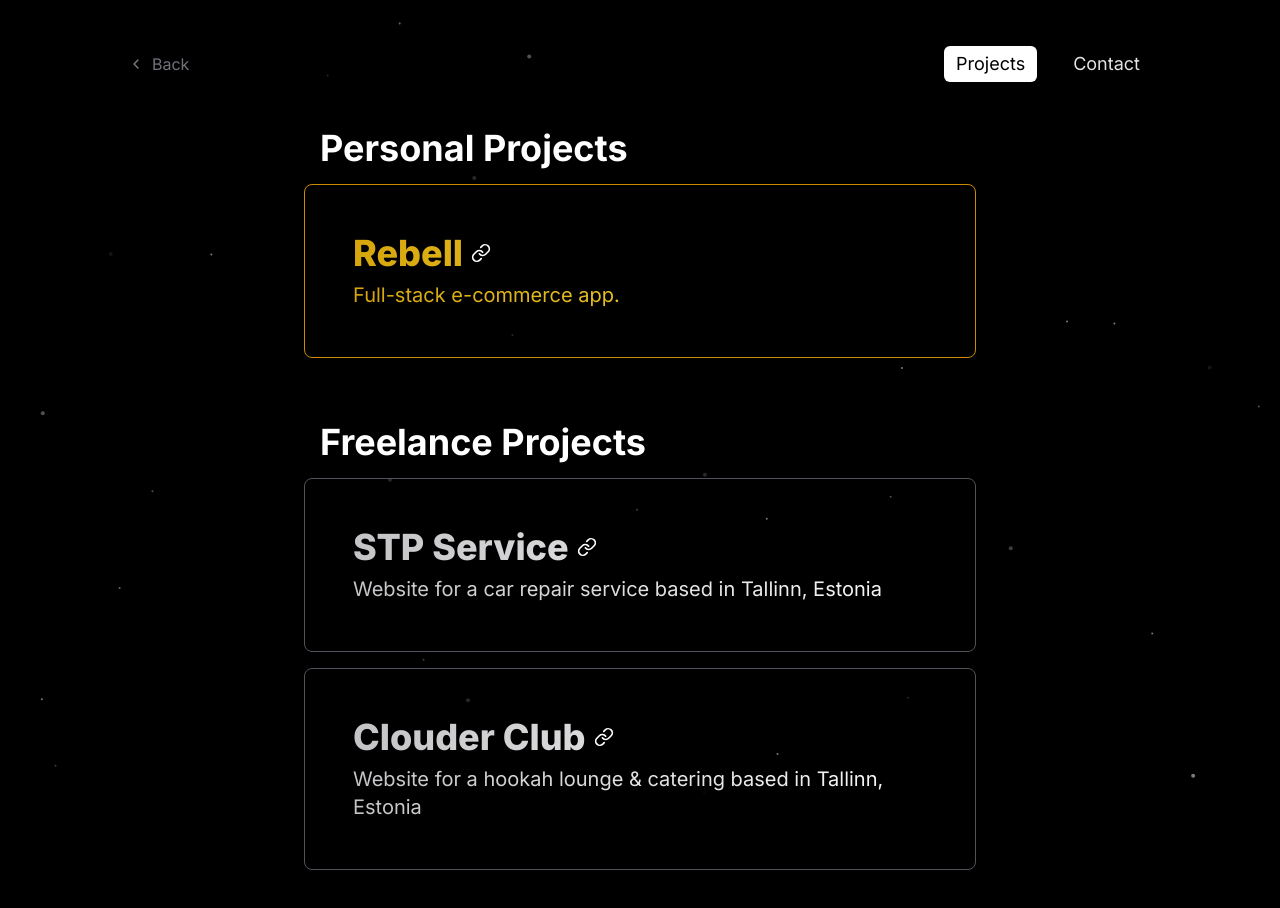
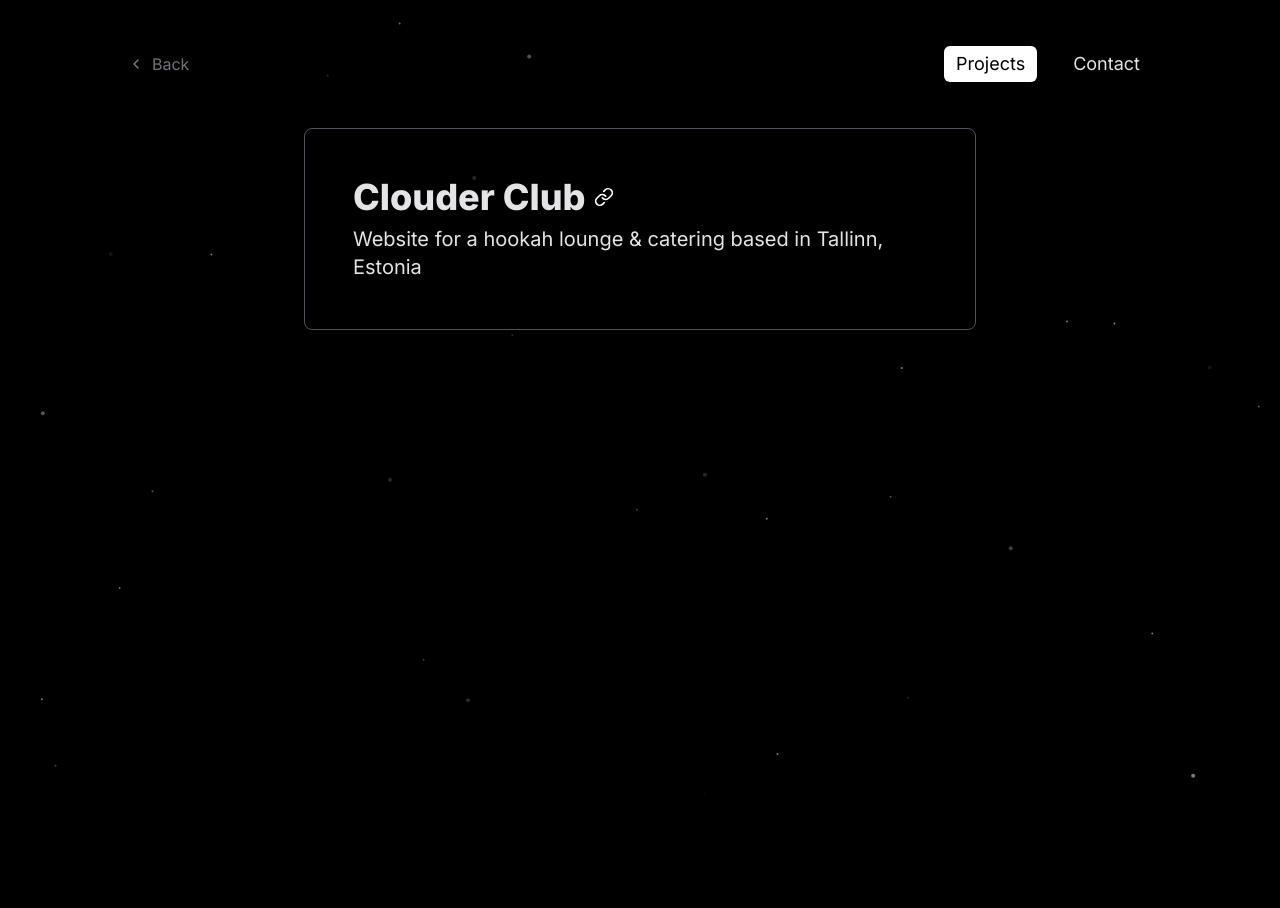
Before and after one commit to sench-a/sendzha.com, a Next.js app: page /projects in a window 1280 px wide. Shown: the top 908 px of the page. Built offline with nearby package versions, Linux system fonts and the light colour scheme; no server answers.

Commit message:
Update: disabled few projects

```diff
--- a/public/fonts/fonts.ts
+++ /dev/null
@@ -1,12 +0,0 @@
-import { Inter } from 'next/font/google';
-import localFont from 'next/font/local';
-
-export const pretendard = localFont({
-	src: '/pretendard.ttf',
-	display: 'swap',
-});
-
-export const inter = Inter({
-	subsets: ['latin', 'cyrillic'],
-	weight: ['400', '500', '600', '700', '800', '900'],
-});
--- a/src/app/(dashboard)/contact/page.tsx
+++ b/src/app/(dashboard)/contact/page.tsx
@@ -1,6 +1,7 @@
 import { siteConfig } from '@/config/site';
 import type { Metadata } from 'next';
 
+// ? Change OG and Twitter metadata
 export const metadata: Metadata = {
 	title: 'Contact',
 	description: 'dev@sendzha.com',
--- a/src/app/(dashboard)/projects/page.tsx
+++ b/src/app/(dashboard)/projects/page.tsx
@@ -1,6 +1,6 @@
 import type { Metadata } from 'next';
 import { siteConfig } from '@/config/site';
-import { ProjectCard } from '@/components/project-card';
+import { Link } from 'lucide-react';
 
 export const metadata: Metadata = {
 	title: 'Projects',
@@ -12,37 +12,32 @@
 		<section className="h-screen">
 			<main className="grid w-full max-w-2xl gap-16 mx-auto">
 				<div className="space-y-4">
-					<h2 className="text-3xl md:text-4xl text-white font-bold indent-4 duration-500">
-						Personal Projects
-					</h2>
-					{siteConfig.projects
-						.filter((project) => project.id === 'personal')
-						.map((project, index) => (
-							<ProjectCard
+					{siteConfig.projects.map((project, index) => {
+						if (project.disabled) return;
+
+						return (
+							<a
 								key={index}
-								className="text-transparent bg-clip-text bg-gradient-to-r from-yellow-500/90 to-yellow-300 border-yellow-600"
-								link={project.link}
-								title={project.title}
-								description={project.description}
-							/>
-						))}
-				</div>
+								href={project.link}
+								target="_blank"
+								className="relative flex flex-col gap-2 duration-700 group p-8 sm:p-12 text-zinc-200 border border-zinc-600 rounded-lg"
+							>
+								<div className="flex flex-r0w items-center gap-2">
+									<p className="text-2xl sm:text-3xl md:text-4xl font-extrabold">
+										{project.title}
+									</p>
+									<Link
+										size="20"
+										color="white"
+									/>
+								</div>
 
-				<div className="space-y-4">
-					<h2 className="text-3xl md:text-4xl text-white font-bold indent-4 duration-500">
-						Freelance Projects
-					</h2>
-					{siteConfig.projects
-						.filter((project) => project.id === 'freelance')
-						.map((project, index) => (
-							<ProjectCard
-								key={index}
-								className="text-transparent bg-clip-text bg-gradient-to-r from-zinc-300/90 to-white"
-								link={project.link}
-								title={project.title}
-								description={project.description}
-							/>
-						))}
+								<p className="text-md sm:text-xl whitespace-pre-wrap">
+									{project.description}
+								</p>
+							</a>
+						);
+					})}
 				</div>
 			</main>
 		</section>
--- a/src/app/(landing)/page.tsx
+++ b/src/app/(landing)/page.tsx
@@ -2,7 +2,6 @@
 import type { Metadata } from 'next';
 import ReactWrapBalancer from 'react-wrap-balancer';
 import { siteConfig } from '@/config/site';
-import { pretendard } from '@/public/fonts/fonts';
 import { cn } from '@/lib/cn';
 
 export const metadata: Metadata = {
@@ -13,7 +12,7 @@
 	return (
 		<section className="h-screen">
 			<div className="flex flex-col h-screen w-screen px-6 items-center justify-center">
-				<div className={cn('text-center', pretendard.className)}>
+				<div className={cn('text-center')}>
 					<div className="h-px animate-glow animate-fade-left bg-gradient-to-r from-zinc-300/0 via-zinc-300/50 to-zinc-300/0" />
 					<h1 className="font-extrabold text-7xl sm:text-8xl lg:text-9xl animate-title text-edge-outline text-transparent bg-clip-text bg-gradient-to-r from-zinc-300 via-white to-zinc-300 whitespace-nowrap">
 						{siteConfig.name}
@@ -23,12 +22,7 @@
 						<ReactWrapBalancer>{siteConfig.description}</ReactWrapBalancer>
 					</p>
 
-					<nav
-						className={cn(
-							'mt-8 flex flex-col items-center gap-4 animate-fade-in',
-							pretendard.className,
-						)}
-					>
+					<nav className={cn('mt-8 flex flex-col items-center gap-4 animate-fade-in')}>
 						{siteConfig.mainNav.map((nav, index) => (
 							<Link
 								key={index}
--- a/src/app/layout.tsx
+++ b/src/app/layout.tsx
@@ -1,9 +1,8 @@
 import { Metadata } from 'next';
 import { Particles } from '@/components/particles';
-import { GoogleAnalytics } from '@/components/google-analytics';
 import { Analytics as VercelAnalytics } from '@vercel/analytics/react';
 import { siteConfig } from '@/config/site';
-import { inter } from '@/public/fonts/fonts';
+import { Inter } from 'next/font/google';
 import '@/style/globals.css';
 
 export const metadata: Metadata = {
@@ -62,6 +61,11 @@
 	colorScheme: 'dark',
 };
 
+export const inter = Inter({
+	subsets: ['latin'],
+	display: 'swap',
+});
+
 interface RootLayoutProps {
 	children: React.ReactNode;
 }
@@ -70,7 +74,6 @@
 	return (
 		<html lang="en">
 			<body className={inter.className}>
-				<GoogleAnalytics />
 				<VercelAnalytics />
 				<Particles className="absolute inset-0 -z-10 opacity-80 select-none" />
 				{children}
--- a/src/components/google-analytics.tsx
+++ /dev/null
@@ -1,21 +0,0 @@
-import Script from 'next/script';
-import { env } from '@/env.mjs';
-
-export async function GoogleAnalytics() {
-	return (
-		<>
-			<Script id="google-analytics">
-				{`
-					window.dataLayer = window.dataLayer || [];
-					function gtag(){dataLayer.push(arguments);}
-					gtag('js', new Date());
-
-					gtag('config', '${env.NEXT_PUBLIC_GOOGLE_ANALYTICS_ID}');
-				`}
-			</Script>
-			<Script
-				src={`https://www.googletagmanager.com/gtag/js?id=${env.NEXT_PUBLIC_GOOGLE_ANALYTICS_ID}`}
-			/>
-		</>
-	);
-}
--- a/src/components/project-card.tsx
+++ /dev/null
@@ -1,41 +0,0 @@
-import { cn } from '@/lib/cn';
-import { Link } from 'lucide-react';
-
-interface ProjectCardProps {
-	link: string;
-	title: string;
-	description: string;
-	className?: string;
-}
-
-export const ProjectCard = ({
-	link,
-	title,
-	description,
-	className,
-}: ProjectCardProps) => {
-	return (
-		<a
-			href={link}
-			target="_blank"
-			className={cn(
-				'relative flex flex-col gap-2 duration-700 group p-8 sm:p-12 border border-zinc-600 rounded-lg',
-				className,
-			)}
-		>
-			<div className="flex flex-r0w items-center gap-2">
-				<p className="text-2xl sm:text-3xl md:text-4xl font-extrabold">
-					{title}
-				</p>
-				<Link
-					size="20"
-					color="white"
-				/>
-			</div>
-
-			<p className="text-md sm:text-xl whitespace-pre-wrap">
-				{description}
-			</p>
-		</a>
-	);
-};
--- a/src/config/site.tsx
+++ b/src/config/site.tsx
@@ -3,7 +3,7 @@
 
 export const siteConfig = {
 	name: 'Sendzha',
-	description: 'Building web apps with Next.js',
+	description: 'Building aesthetic web apps',
 	url: 'https://sendzha.com',
 	mainNav: [
 		{
@@ -34,19 +34,20 @@
 			title: 'STP Service',
 			link: 'https://stpservice.ee/eng',
 			description: 'Website for a car repair service based in Tallinn, Estonia',
+			disabled: true,
 		},
 		{
 			id: 'freelance',
 			title: 'Clouder Club',
 			link: 'https://clouderclub.com/en/catering',
-			description:
-				'Website for a hookah lounge & catering based in Tallinn, Estonia',
+			description: 'Website for a hookah lounge & catering based in Tallinn, Estonia',
 		},
 		{
 			id: 'personal',
 			title: 'Rebell',
 			link: 'https://rb.sendzha.com',
 			description: 'Full-stack e-commerce app.',
+			disabled: true,
 		},
 	],
 };
```
Also changed, not shown: 1 other file (tests, documents, lock files or other folders).
